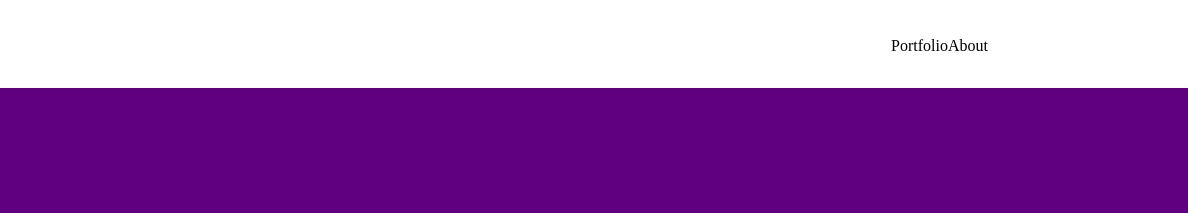
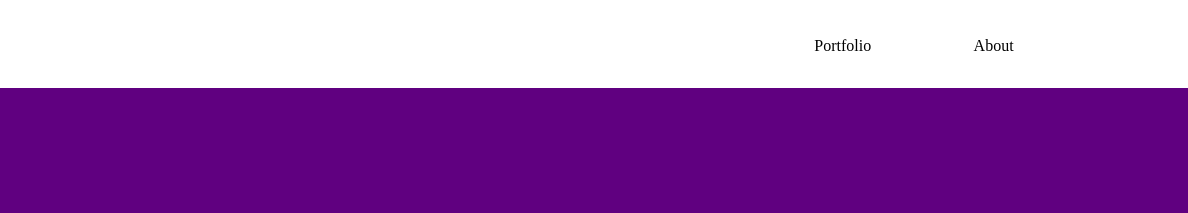
Before and after one commit to Briantmorr/mini_hackathon1, a plain HTML site: page index.html in a window 1280 px wide. Shown: the top 213 px of the page, 92-1280 px from the left. Drawn offline with Linux system fonts and the light colour scheme.

Commit message:
Fixed header space

```diff
--- a/index.html
+++ b/index.html
@@ -12,7 +12,7 @@
     <header>
         <img id="logo" src="hackathon1_Assets/bootstrap-plain-wordmark.svg" alt="Logo Image">
         <nav>
-            <ul>
+            <ul class="nav-items">
                 <li>Portfolio</li>
                 <li>About</li>
             </ul>
--- a/style.css
+++ b/style.css
@@ -40,13 +40,12 @@ nav > ul {
     display: flex;
     flex-direction: row;
     list-style-type: none;
-    padding: 1vw 15vw;
+    padding: 1vw 5vw;
 }
 
 .nav-items li {
     padding-right: 8vw;
 }
-
 
 #about{
     padding:80px 20px;
```
